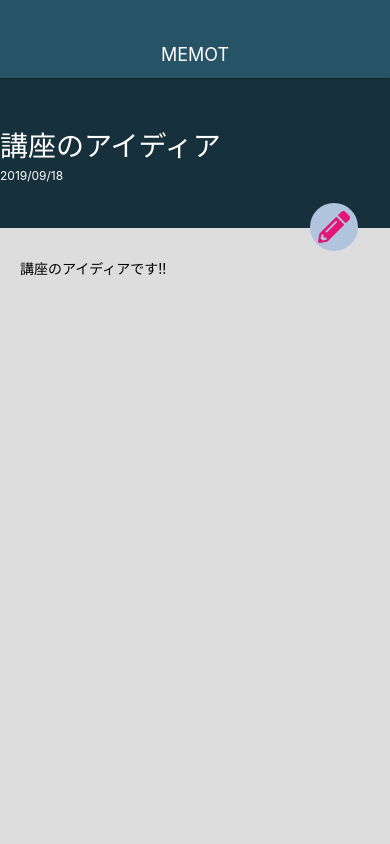
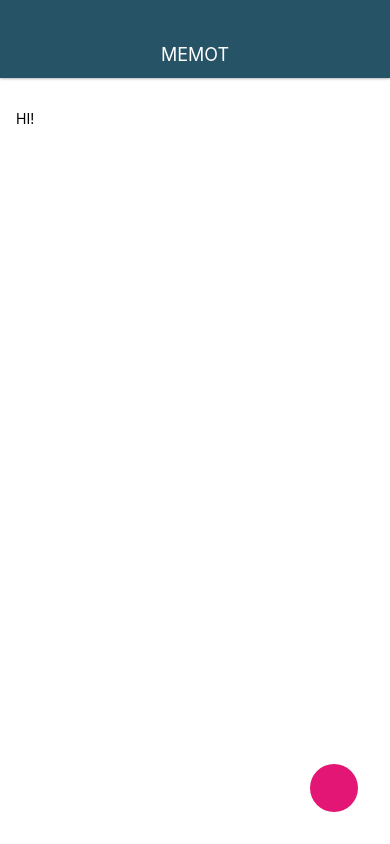
Before and after one commit to nuumi-jpn/MemoApp, a React Native app: screen / in a window 390 px wide. Built offline with nearby package versions, Linux system fonts and the light colour scheme.

Commit message:
memoEditScree and icon repair

```diff
--- a/App.js
+++ b/App.js
@@ -1,17 +1,17 @@
 import React from 'react';
 import { StyleSheet, Text, View } from 'react-native';
 import Appbar from './src/components/Appbar';
-import MemoDetailScreen from './src/screens/MemoDetailScreen';
+import MemoEditScreen from './src/screens/MemoEditScreen';
 
 export default class App extends React.Component {
   render() {
   return (
     <View style={styles.container}>
       <Appbar />
-      <MemoDetailScreen />
+      <MemoEditScreen />
     </View>
-  );
-}
+    );
+  }
 }
 
 const styles = StyleSheet.create({
--- a/package.json
+++ b/package.json
@@ -11,8 +11,8 @@
     "@expo/vector-icons": "^10.0.5",
     "@fortawesome/fontawesome-svg-core": "^1.2.24",
     "@fortawesome/free-solid-svg-icons": "^5.11.1",
-    "expo": "^34.0.1",
-    "expo-font": "^7.0.0",
+    "expo": "^34.0.3",
+    "expo-font": "~6.0.1",
     "expo-fontawesome": "^0.1.2",
     "react": "16.8.3",
     "react-dom": "^16.8.6",
--- a/src/elements/CircleButton.js
+++ b/src/elements/CircleButton.js
@@ -1,13 +1,15 @@
 import React from 'react';
+import * as Font from 'expo-font';
 import { StyleSheet, View } from 'react-native';
-import * as Font from 'expo-font';
+
+
 import { createIconSet } from '@expo/vector-icons';
-import fontAwesome from '../../assets/fonts/fa-solid-900.ttf';
+import fontAwsome from '../../assets/fonts/fa-solid-900.ttf';
 
 const CustomIcon = createIconSet({
   pencil: '\uf303',
   plus: '\uf004',
-  check: '\uf00c'
+  check: '\uf00c',
 }, 'FontAwesome');
 
 class CircleButton extends React.Component {
@@ -17,7 +19,7 @@ class CircleButton extends React.Component {
 
   async componentDidMount() {
     await Font.loadAsync({
-      FontAwesome: fontAwesome,
+      FontAwesome: fontAwsome,
     });
     this.setState({ fontLoaded: true });
   }
@@ -29,7 +31,7 @@ class CircleButton extends React.Component {
     let textColor = '#FFF';
 
     if (color === 'white') {
-      bgColor = '#b0c4de';
+      bgColor = '#FFF';
       textColor = '#E31676';
     }
 
--- a/src/screens/MemoEditScreen.js
+++ b/src/screens/MemoEditScreen.js
@@ -1,16 +1,16 @@
 import React from 'react';
-import { StyleSheet, Text, View } from 'react-native';
-import CustomIcon from '../elements/CircleButton';
+import { StyleSheet, View, TextInput } from 'react-native';
+import CircleButton from '../elements/CircleButton';
 
 class MemoEditScreen extends React.Component {
    render() {
      return (
        <View style={styles.container}>
-         <View style={styles.memoEditInput}>
-          <Text>Hi!</Text>
-        </View>
-         <CustomIcon name={check} style={[styles.CircleButtonTitle, { color: textColor }]} />
-       </View>
+         <TextInput style={styles.memoEditInput} multiline value="HI!" />
+         <CircleButton>
+           {'\uf00c'}
+         </CircleButton>
+      </View>
     );
   }
 }
```
Also changed, not shown: 1 other file (tests, documents, lock files or other folders).
